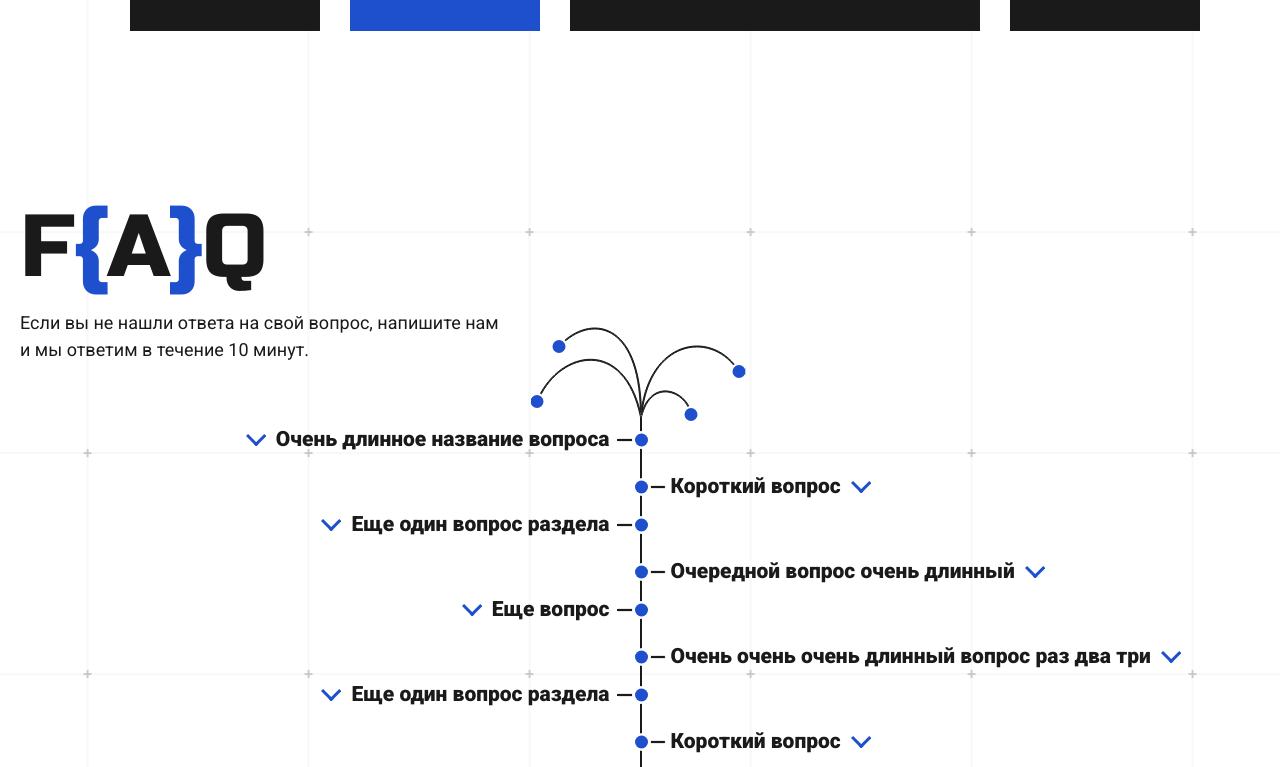
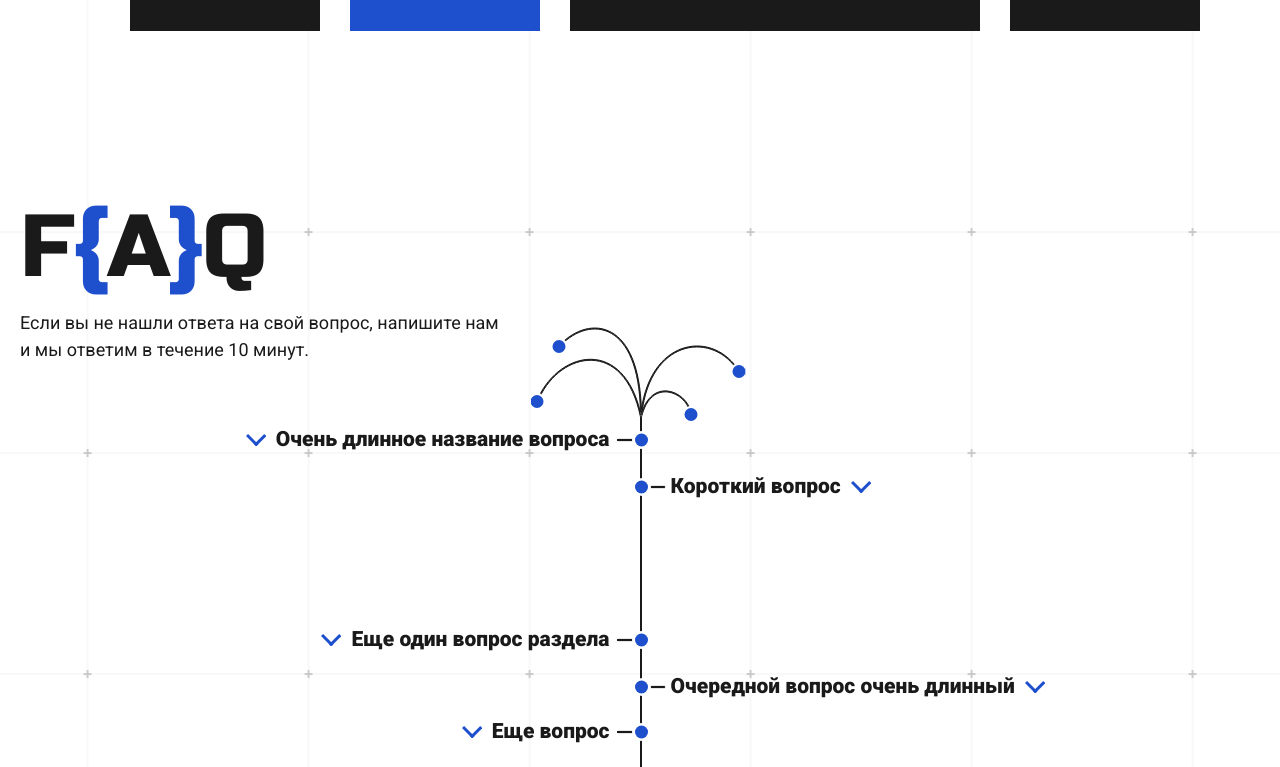
Before and after one commit to konovalM/web-studio, a React (Create React App) app: page / in a window 1280 px wide. Shown: the part 4480-5247 px from the top of the page. Built offline with nearby package versions, Linux system fonts and the light colour scheme; the HTML template or start-up script is replaced by a standard one.

Commit message:
functional of accordion

```diff
--- a/src/components/Faq.js
+++ b/src/components/Faq.js
@@ -1,4 +1,4 @@
-import React from 'react';
+import React, {useState} from 'react';
 import styled from "styled-components";
 import bg from '../images/bg.png'
 import tree from '../images/tree.svg'
@@ -11,7 +11,7 @@ const FaqTag = styled.section`
   background-image: url(${bg});
   background-position: center -100px;
   background-repeat: repeat;
-  min-height: 900px;
+  min-height: 950px;
   .title{
     font-size: 88px;
     line-height: 106px;
@@ -50,9 +50,18 @@ const FaqTag = styled.section`
     align-items: flex-end;
     text-align: right;
     padding-right: 23px;
-  }
-  .accordionWrapper{
-    margin-bottom: 60px;
+    .accordionWrapper:nth-child(1){
+      height: 200px;
+    }
+    .accordionWrapper:nth-child(2){
+      height: 92px;
+    }
+    .accordionWrapper:nth-child(3){
+      height: 92px;
+    }
+    .accordionWrapper:nth-child(4){
+      height: 92px;
+    }
   }
   .question{
     font-weight: 900;
@@ -109,6 +118,7 @@ const FaqTag = styled.section`
     position: absolute;
     top: 50%;
     transform: translateY(-50%);
+    transition: transform .3s;
   }
   .questionInnerLeft::before{
     left: -30px;
@@ -117,6 +127,9 @@ const FaqTag = styled.section`
   .questionInnerRight::before{
     right: -30px;
     transform: translateY(-50%);
+  }
+  .rotate::before{
+    transform: translateY(-50%) rotate(180deg);
   }
   .questionInner::after{
     content: '';
@@ -129,6 +142,7 @@ const FaqTag = styled.section`
     transform: translateY(-50%);
     box-shadow: 1px 0 1px #000;
   }
+
   .questionInnerLeft::after{
     right: -31px;
   }
@@ -140,7 +154,7 @@ const FaqTag = styled.section`
     color: #1A1A1A;
     max-height: 0;
     overflow: hidden;
-    transition: all 1s;
+    transition: all .5s;
     transition-timing-function: cubic-bezier(.25, .1, .25, 1);
   }
   .answerActive{
@@ -156,10 +170,35 @@ const FaqTag = styled.section`
     text-align: left;
     padding-left: 23px;
     margin-top: 47px;
+    .accordionWrapper:nth-child(1){
+      height: 200px;
+    }
+    .accordionWrapper:nth-child(2){
+      height: 92px;
+    }
+    .accordionWrapper:nth-child(3){
+      height: 92px;
+    }
+    .accordionWrapper:nth-child(4){
+      height: 92px;
+    }
   }
 `
 
 const Faq = () => {
+    const [leftAnswers, setLeftAnswers] = useState([false, false, false, false, false])
+    const [rightAnswers, setRightAnswers] = useState([false, false, false, false])
+    const toggleActiveLeft = (id) => {
+        setLeftAnswers(leftAnswers.map((property, i) => {
+            return id === i ? !property : false
+        }))
+    }
+    const toggleActiveRight = (id) => {
+        setRightAnswers(rightAnswers.map((property, i) => {
+            return id === i ? !property : false
+        }))
+    }
+
     return (
         <FaqTag>
             <div className="container">
@@ -170,7 +209,21 @@ const Faq = () => {
                 <div className="wrapper">
                     <div className="gridWrapper">
                         <div className="gridLeft">
-                            <div className="accordionWrapper accordionWrapperLeft">
+                            {
+                                leftQuestions.map((obj, i) => {
+                                    return (
+                                        <div className="accordionWrapper accordionWrapperLeft" key={i}>
+                                            <div className="question questionLeft">
+                                                <p className={leftAnswers[i] ? 'questionInner questionInnerLeft rotate' : 'questionInner questionInnerLeft'} onClick={() => toggleActiveLeft(i)}>
+                                                    {obj.question}
+                                                </p>
+                                            </div>
+                                            <div className={leftAnswers[i] ? 'answer answerLeft answerActive' : 'answer answerLeft'}>{obj.answer}</div>
+                                        </div>
+                                    )
+                                })
+                            }
+                            {/*<div className="accordionWrapper accordionWrapperLeft">
                                 <div className="question questionLeft">
                                     <p className="questionInner questionInnerLeft">
                                         Очень длинное название вопроса
@@ -210,10 +263,24 @@ const Faq = () => {
                                     </p>
                                 </div>
                                 <div className="answer answerLeft">Lorem ipsum dolor sit amet, consectetur adipisicing elit. Aliquam consequatur ea eum iste iure quasi sapiente sequi ut! Amet distinctio.</div>
-                            </div>
+                            </div>*/}
                         </div>
                         <div className="gridRight">
-                            <div className="accordionWrapper accordionWrapperRight">
+                            {
+                                rightQuestions.map((obj, i) => {
+                                    return(
+                                        <div className="accordionWrapper accordionWrapperRight" key={i}>
+                                            <div className="question questionRight">
+                                                <p className={rightAnswers[i] ? 'questionInner questionInnerRight rotate' : 'questionInner questionInnerRight'} onClick={() => toggleActiveRight(i)}>
+                                                    {obj.question}
+                                                </p>
+                                            </div>
+                                            <div className={rightAnswers[i] ? 'answer answerRight answerActive' : 'answer answerRight'}>{obj.answer}</div>
+                                        </div>
+                                    )
+                                })
+                            }
+                            {/*<div className="accordionWrapper accordionWrapperRight">
                                 <div className="question questionRight">
                                     <p className="questionInner questionInnerRight">
                                         Короткий вопрос
@@ -244,8 +311,7 @@ const Faq = () => {
                                     </p>
                                 </div>
                                 <div className="answer answerRight">Lorem ipsum dolor sit amet, consectetur adipisicing elit. Aliquam consequatur ea eum iste iure quasi sapiente sequi ut! Amet distinctio.</div>
-                            </div>
-
+                            </div>*/}
                         </div>
                     </div>
                     <div className="tree">
@@ -257,4 +323,46 @@ const Faq = () => {
     );
 };
 
+const leftQuestions = [
+    {
+        question: 'Очень длинное название вопроса',
+        answer: 'Lorem ipsum dolor sit amet, consectetur adipisicing elit. Aliquam consequatur ea eum iste iure quasi sapiente sequi ut! Amet distinctio.'
+    },
+    {
+        question: 'Еще один вопрос раздела',
+        answer: 'Lorem ipsum dolor sit amet, consectetur adipisicing elit. Aliquam consequatur ea eum iste iure quasi sapiente sequi ut! Amet distinctio.'
+    },
+    {
+        question: 'Еще вопрос',
+        answer: 'Lorem ipsum dolor sit amet, consectetur adipisicing elit. Aliquam consequatur ea eum iste iure quasi sapiente sequi ut! Amet distinctio.'
+    },
+    {
+        question: 'Еще один вопрос раздела',
+        answer: 'Lorem ipsum dolor sit amet, consectetur adipisicing elit. Aliquam consequatur ea eum iste iure quasi sapiente sequi ut! Amet distinctio.'
+    },
+    {
+        question: 'Очередной вопрос очень длинный',
+        answer: 'Lorem ipsum dolor sit amet, consectetur adipisicing elit. Aliquam consequatur ea eum iste iure quasi sapiente sequi ut! Amet distinctio.'
+    }
+]
+
+const rightQuestions = [
+    {
+        question: 'Короткий вопрос',
+        answer: 'Эта услуга требует максимальной оперативности, поскольку часто хостинги хранят исходники не дольше нескольких дней. Однако, в некоторых случаях информацию можно восстановить даже после полного удаления сайта с хостинга через специализированные...'
+    },
+    {
+        question: 'Очередной вопрос очень длинный',
+        answer: 'Lorem ipsum dolor sit amet, consectetur adipisicing elit. Aliquam consequatur ea eum iste iure quasi sapiente sequi ut! Amet distinctio.'
+    },
+    {
+        question: 'Очень очень очень длинный вопрос раз два три',
+        answer: 'Lorem ipsum dolor sit amet, consectetur adipisicing elit. Aliquam consequatur ea eum iste iure quasi sapiente sequi ut! Amet distinctio.'
+    },
+    {
+        question: 'Короткий вопрос',
+        answer: 'Lorem ipsum dolor sit amet, consectetur adipisicing elit. Aliquam consequatur ea eum iste iure quasi sapiente sequi ut! Amet distinctio.'
+    }
+]
+
 export default Faq;
```
